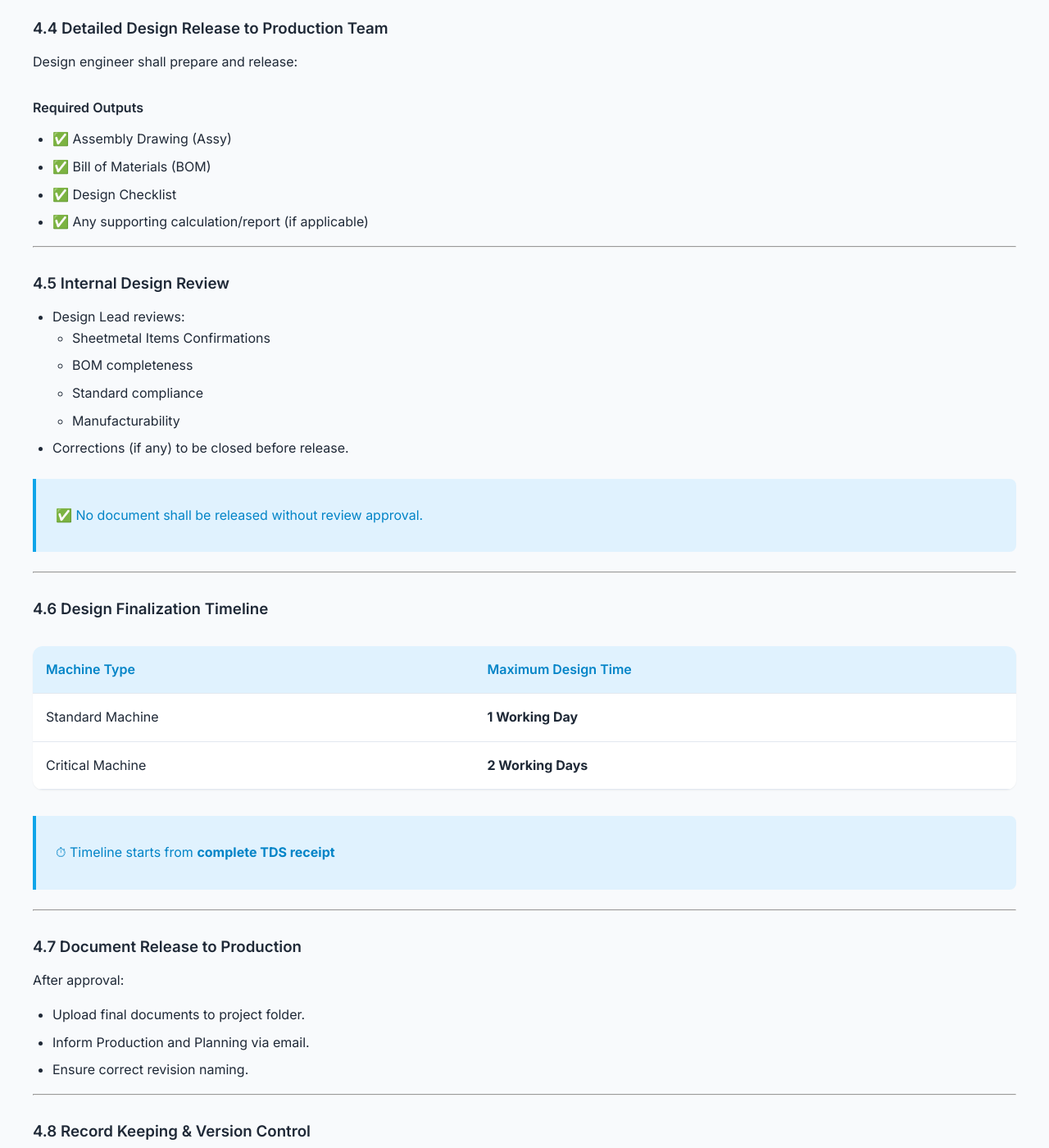
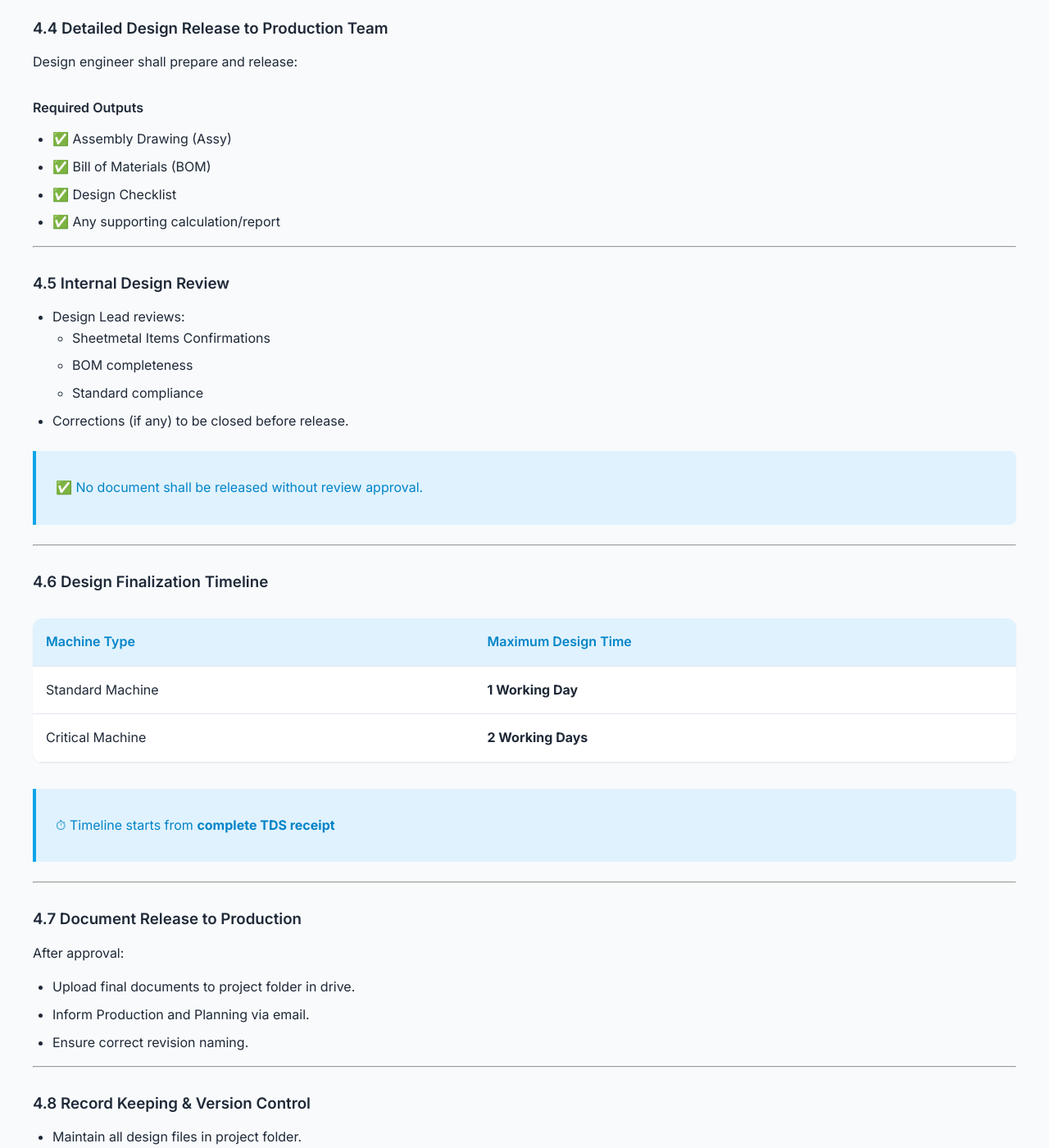
Before and after one commit to cvramanan/countAI-sop, a Jekyll site: the page built from Production_SOP/005_SOP_DesignAndReview.md, in a window 1280 px wide and 1400 px high, scrolled down 2370 px. Shown: the whole window at 82% size. Built offline with Jekyll 4.4.1, drawn with Linux system fonts in a browser that asks for light colours; our own code applies the rules of GitHub Pages for plain Markdown files; some of the changed text lies outside the part shown.

Commit message:
Update 005_SOP_DesignAndReview.md

```diff
--- a/Production_SOP/005_SOP_DesignAndReview.md
+++ b/Production_SOP/005_SOP_DesignAndReview.md
@@ -76,7 +76,7 @@ Design engineer shall prepare and release:
 - ✅ Assembly Drawing (Assy)
 - ✅ Bill of Materials (BOM)
 - ✅ Design Checklist
-- ✅ Any supporting calculation/report (if applicable)
+- ✅ Any supporting calculation/report
 
 ---
 
@@ -86,7 +86,6 @@ Design engineer shall prepare and release:
   - Sheetmetal Items Confirmations
   - BOM completeness
   - Standard compliance
-  - Manufacturability
 - Corrections (if any) to be closed before release.
 
 > ✅ No document shall be released without review approval.
@@ -108,7 +107,7 @@ Design engineer shall prepare and release:
 
 After approval:
 
-- Upload final documents to project folder.
+- Upload final documents to project folder in drive.
 - Inform Production and Planning via email.
 - Ensure correct revision naming.
 
```
Also changed, not shown: other parts of Production_SOP/005_SOP_DesignAndReview.md (+1 -1 lines).
